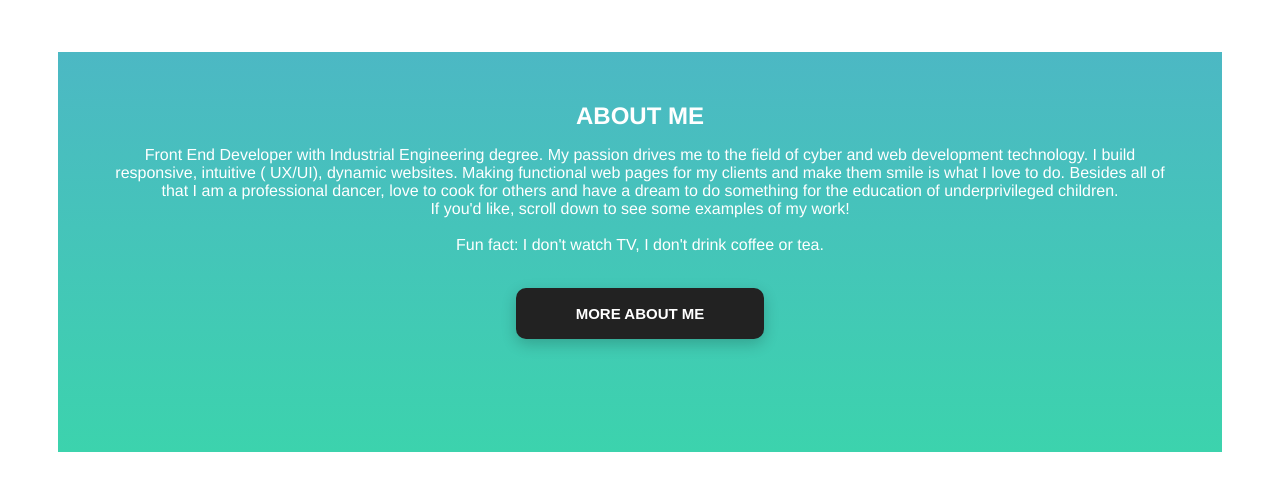
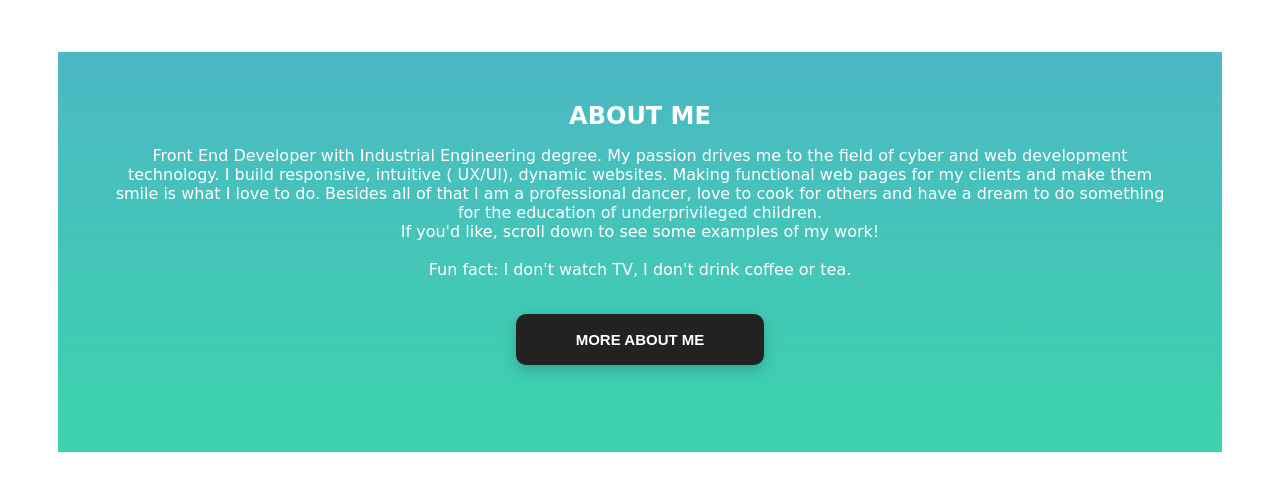
Before and after one commit to Karinaislam/portfolio, a plain HTML site: page index.html in a window 1280 px wide. Shown: the part 604-1103 px from the top of the page. Drawn offline with nearby package versions, Linux system fonts and the light colour scheme.

Commit message:
about me font changed

```diff
--- a/main.css
+++ b/main.css
@@ -188,7 +188,7 @@ svg {
     width: ;
    text-align: center;
    color: white;
-   font-family: "brandon-grotesque", Helvetica, Arial, sans-serif;
+    font-family: 'Boogaloo', cursive;
 
 }
 
```
